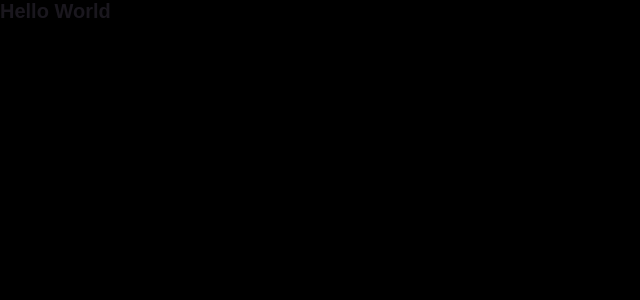
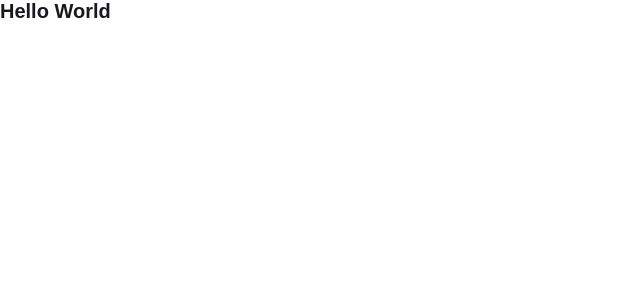
Before and after one commit to KrishnaMoorthy12/portfolio-next, a Next.js app: page / in a window 1280 px wide. Shown: the top 300 px of the page, without its empty margins (0-640 px from the left). Built offline with nearby package versions, Linux system fonts and the light colour scheme.

Commit message:
fix: pureWhite color and auto color-scheme

```diff
--- a/base/GlobalStyles.tsx
+++ b/base/GlobalStyles.tsx
@@ -25,7 +25,7 @@ body {
   background-color: ${({ theme }) => theme.colors.pureWhite};
   color: ${({ theme }) => theme.colors.slate.extraDark};
 
-  @include theme(dark) {
+  @media (prefers-color-scheme: dark) {
     background-color: ${({ theme }) => theme.colors.slate.extraDark};
     color: ${({ theme }) => theme.colors.pureWhite};
   }
@@ -35,7 +35,7 @@ body {
   background-color: ${({ theme }) => theme.colors.primary.dark};
   color: ${({ theme }) => theme.colors.slate.lightest};
 
-  @include theme(dark) {
+  @media (prefers-color-scheme: dark) {
     background-color: ${({ theme }) => theme.colors.primary.main};
   }
 }
--- a/base/theme/values.ts
+++ b/base/theme/values.ts
@@ -5,7 +5,7 @@ export const themeValues: ITheme = {
       main: '#8b31ff',
       dark: '#7000ff',
     },
-    pureWhite: '#000000',
+    pureWhite: '#ffffff',
     white: '#f0f0f0',
     black: '#000000',
     slate: {
```
